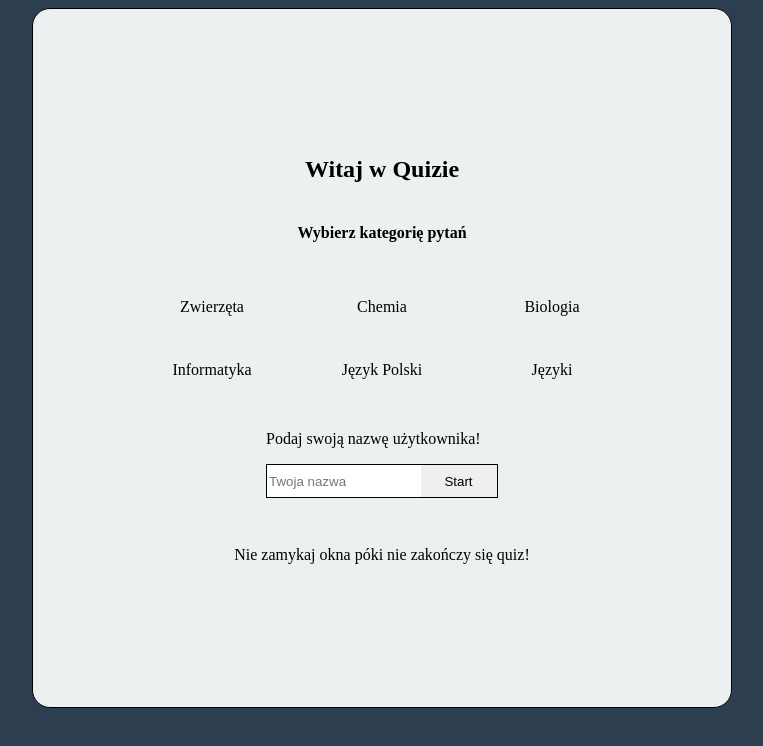
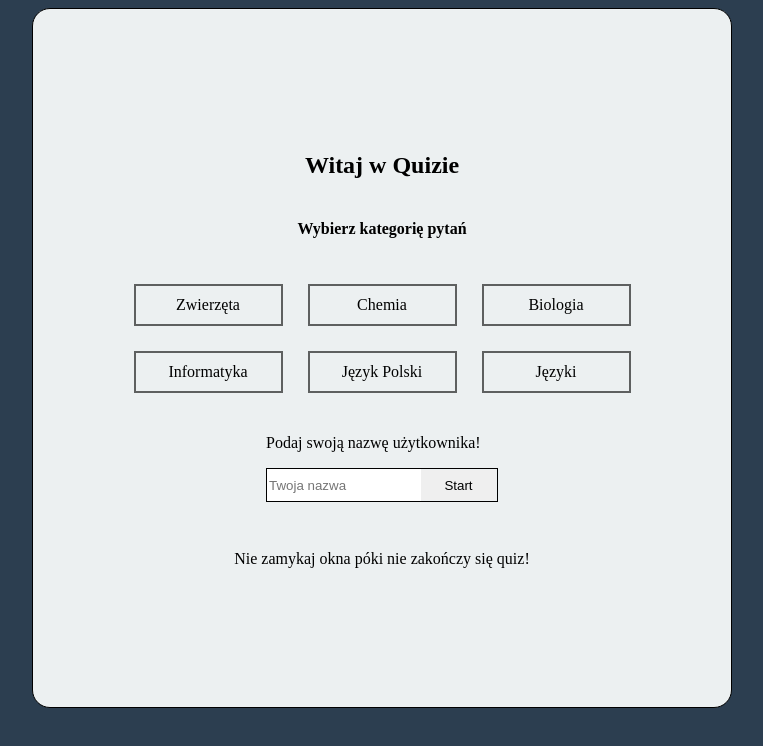
Before and after one commit to kkolcz/angular-quiz-app, an Angular app: page / in a window 1280 px wide. Shown: the top 746 px of the page, without its empty margins (258-1021 px from the left). Built offline with nearby package versions, Linux system fonts and the light colour scheme.

Commit message:
change styles

```diff
--- a/src/app/start-app/start-app.component.scss
+++ b/src/app/start-app/start-app.component.scss
@@ -22,6 +22,7 @@
   width: 125px;
   padding: 10px;
   transition: all 0.3s;
+  border: 2px solid rgba(0, 0, 0, 0.6);
 }
 
 .categories div:hover {
```
